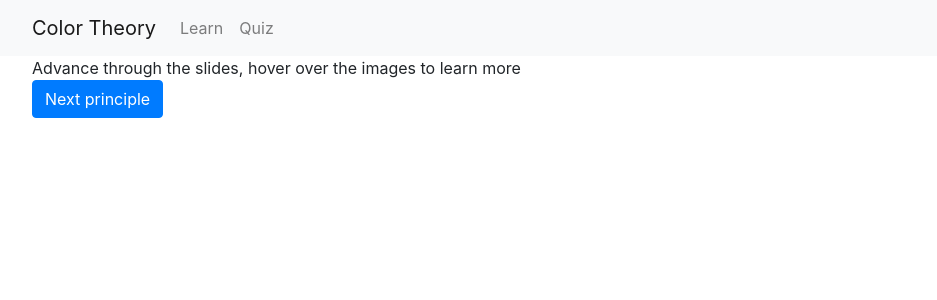
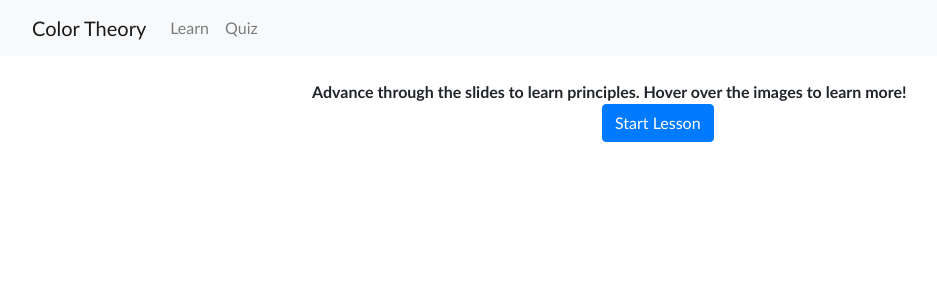
Before and after one commit to ldobrovic/ui-color-theory, a Flask app: page /learn/0 in a window 1280 px wide. Shown: the top 300 px of the page, without its empty margins (53-990 px from the left). Run offline with Flask 2, Linux system fonts and the light colour scheme; some libraries are stand-ins or nearby versions.

Commit message:
Learn + Homepage UI
Worked on Welcome page and learn.html.
I also made minor changes to layout.html ( mainly changed the text font so it matches with the learn portion of the site.
 I made minor changes in server.py (created a variable that allows me to access previous principles, tweaked data set a bit to see what hover functionality looked like)

```diff
--- a/server.py
+++ b/server.py
@@ -10,14 +10,14 @@ import sys
 lessons = [
     {
         "id": "0",
-        "text": "Advance through the slides, hover over the images to learn more",
+        "text": "Advance through the slides to learn principles. Hover over the images to learn more!",
     },
     {
         "id": "1",
         "text": "Neutral colors like black, white, and grey make life easy!",
         "examples": [
             {
-                "description": "YSL Le Smoking",
+                "description": "YSL Le Smoking.\n\nThe neutrals black and white make for a timeless, elegant combo.\n About: Yves Saint-Laurent’s “Le Smoking” tuxedo broke ground as the first suit for women in 1966 and still makes waves today",
                 "image": "/static/p1ysl.jpg",
             },
             {
@@ -28,7 +28,8 @@ lessons = [
                 "description": "Matila Djerf",
                 "image": "/static/p1matilda.png",
             }
-        ]
+        ],
+
     },
     {
         "id": "2",
@@ -46,7 +47,7 @@ lessons = [
                 "description": "Navy",
                 "image": "/static/p2navy.png",
             }
-        ]
+        ],
     },
     {
         "id": "3",
@@ -60,7 +61,7 @@ lessons = [
                 "description": "sample women's",
                 "image": "/static/p3women.png",
             },
-        ]
+        ],
     },
     {
         "id": "4",
@@ -78,7 +79,7 @@ lessons = [
                 "description": "Alexa Chung",
                 "image": "/static/p4alexa.png",
             }
-        ]
+        ],
     },
     {
         "id": "5",
@@ -96,7 +97,7 @@ lessons = [
                 "description": "Yellow",
                 "image": "/static/p5yellow.jpeg",
             }
-        ]
+        ],
     },
     {
         "id": "6",
@@ -114,7 +115,7 @@ lessons = [
                 "description": "Zendaya",
                 "image": "/static/p6zendaya.png",
             }
-        ]
+        ],
     },
 ]
 
@@ -239,7 +240,7 @@ def render_learn(id):
     if len(this_lesson) == 0:
         this_lesson.append(lessons[0])
 
-    return render_template("learn.html", data = this_lesson[0], next = int(this_lesson[0]["id"]) + 1)
+    return render_template("learn.html", data = this_lesson[0],next = int(this_lesson[0]["id"]) + 1,  before = int(this_lesson[0]["id"])-1)
 
 
 @app.route('/quiz/<id>')
--- /dev/null
+++ b/static/main.css
@@ -0,0 +1,73 @@
+.welcome_header1 {
+  text-align: center;
+  font-weight: bold;
+  font-size: large;
+  font-family: "Trebuchet MS";
+  margin-top: 60px;
+  margin-bottom: 15px;
+  color: black;
+}
+.text-font {
+  font-family: "Trebuchet MS";
+}
+#learn_header {
+  padding-left: 280px;
+}
+.start_center {
+  padding-left: 530px;
+}
+.container1 {
+  height: 250px;
+  width: auto;
+  background-color: white;
+}
+.img_padding {
+  padding-top: 15px;
+  padding-right: 55px;
+  padding-left: 30px;
+}
+.img_wrap {
+  position: relative;
+  height: 370px;
+  width: 330px;
+}
+
+.img_description {
+  position: absolute;
+  top: 10;
+  bottom: 0;
+  left: -10;
+  right: 0;
+  background: rgba(213, 224, 231, 0.72);
+  color: brown;
+  visibility: hidden;
+  opacity: 0;
+
+  /* transition effect. not necessary */
+  transition: opacity 0.2s, visibility 0.2s;
+}
+
+.img_wrap:hover .img_description {
+  visibility: visible;
+  opacity: 1;
+}
+
+.prev_margin {
+  margin-right: 780px;
+}
+.quiz_margin {
+  margin-right: 20px;
+}
+.welcome_center {
+  padding-left: 450px;
+}
+.disinlineblck {
+  display: inline-block;
+}
+.big_bold {
+  font-size: 18;
+  font-weight: bold;
+}
+.img_center {
+  padding-left: 100px;
+}
--- a/templates/layout.html
+++ b/templates/layout.html
@@ -1,47 +1,55 @@
-<!doctype html>
+<!DOCTYPE html>
 <html lang="en">
   <head>
     <!-- Required meta tags -->
-    <meta charset="utf-8">
-    <meta name="viewport" content="width=device-width, initial-scale=1">
-     <link rel="icon" href="data:,">
+    <meta charset="utf-8" />
+    <meta name="viewport" content="width=device-width, initial-scale=1" />
+    <link rel="icon" href="data:," />
 
     <!-- jquery -->
     <script src="http://code.jquery.com/jquery-3.3.1.min.js"></script>
     <script src="https://code.jquery.com/ui/1.12.0/jquery-ui.min.js"></script>
-  <link rel="stylesheet" href="http://code.jquery.com/ui/1.12.1/themes/base/jquery-ui.css">
+    <link
+      rel="stylesheet"
+      href="http://code.jquery.com/ui/1.12.1/themes/base/jquery-ui.css"
+    />
 
     <!-- Bootstrap CSS -->
-  <link rel="stylesheet" href="https://stackpath.bootstrapcdn.com/bootstrap/4.2.1/css/bootstrap.min.css">
+    <link
+      rel="stylesheet"
+      href="https://stackpath.bootstrapcdn.com/bootstrap/4.2.1/css/bootstrap.min.css"
+    />
 
-
-  <link rel="stylesheet" href="{{url_for('static', filename='main.css')}}">
+    <link rel="stylesheet" href="{{url_for('static', filename='main.css')}}" />
 
     <title>Color Theory</title>
   </head>
   <body>
-
-
-
+    <div class="container1">
       <nav class="navbar navbar-expand-lg navbar-light bg-light">
         <div class="container">
-    <a class="navbar-brand" href="/">Color Theory</a>
-    <button class="navbar-toggler" type="button" data-bs-toggle="collapse" data-bs-target="#navbarNavAltMarkup" aria-controls="navbarNavAltMarkup" aria-expanded="false" aria-label="Toggle navigation">
+          <a class="navbar-brand text-font" href="/">Color Theory</a>
+          <button
+            class="navbar-toggler"
+            type="button"
+            data-bs-toggle="collapse"
+            data-bs-target="#navbarNavAltMarkup"
+            aria-controls="navbarNavAltMarkup"
+            aria-expanded="false"
+            aria-label="Toggle navigation"
+          >
             <span class="navbar-toggler-icon"></span>
           </button>
           <div class="collapse navbar-collapse" id="navbarNavAltMarkup">
             <div class="navbar-nav">
-        <a class="nav-link" href="/learn/0">Learn</a>
-        <a class="nav-link" href="/quiz/0">Quiz</a>
+              <a class="nav-link text-font" href="/learn/0">Learn</a>
+              <a class="nav-link text-font" href="/quiz/0">Quiz</a>
             </div>
           </div>
         </div>
       </nav>
 
-    <div class="container">
-        {% block content %}
-        {% endblock %}
+      <div class="container">{% block content %} {% endblock %}</div>
     </div>
-
   </body>
 </html>
--- a/templates/learn.html
+++ b/templates/learn.html
@@ -1,42 +1,75 @@
-{% extends "layout.html" %}
-
-{% block content %}
+{% extends "layout.html" %} {% block content %}
 
 <script>
   let data = {{data|tojson}}
   let next = {{next|tojson}}
+  let before = {{before| tojson}}
 </script>
 
+<div class="row">
   {% if next == 1 %}
-
-<div id="learn_header">
-    {{data.text}}
+  <div class="col-md-12">
+    <br />
+    <div id="learn_header" class="text-font big_bold">{{data.text}}</div>
   </div>
-
   {% else %}
-
-<div id="learn_header">
+  <div class="disinlineblck">
+    <br />
+    <div id="learn_header2" class="big_bold text-font disinlineblck">
       Principle {{data.id}}
     </div>
 
-<div>
-   {{data.text}}
+    <div class="text-font">{{data.text}}</div>
+  </div>
+  <br />
+  <br />
 </div>
 {% endif %}
+<div class="row img_center">
+  {% for example in data.examples %}
 
-{% for example in data.examples %}
+  <div class="col-md-3 img_wrap">
     <div>
-    <img src="{{example.image}}" width=30% height="auto">
-    {{example.description}}
+      <img
+        src="{{example.image}}"
+        alt="exampleImage"
+        width="330px"
+        height="370px"
+        class="img_padding"
+      />
+      <p class="img_description text-font">{{example.description}}.</p>
     </div>
+  </div>
+
   {% endfor %}
+</div>
+<br />
+<br />
+<div class="row">
+  {% if next == 7 %}
+  <a href="/quiz/0" class="btn btn-primary text-font quiz_margin">Quiz me</a>
+  <a href="/learn/0" class="btn btn-secondary text-font">Redo lesson</a>
+  {% elif next == 1 %}
+  <div class="col-md-12 start_center">
+    <a href="/learn/{{next}}" class="btn btn-primary text-font">Start Lesson</a>
+  </div>
+  {% else %}
 
+  <div class="row">
+    <div>
+      <a
+        href="/learn/{{before}}"
+        class="btn btn-secondary text-font prev_margin"
+        >Previous Principle</a
+      >
+    </div>
 
-{% if next == 7 %}
-    <a href="/quiz/0" class="btn btn-primary">Quiz me</a>
-    <a href="/learn/0" class="btn btn-secondary">Redo lesson</a>
-{% else %}
-    <a href="/learn/{{next}}" class="btn btn-primary">Next principle</a>
+    <div class>
+      <a href="/learn/{{next}}" class="btn btn-primary text-font"
+        >Next Principle</a
+      >
+    </div>
+  </div>
   {% endif %}
-
+</div>
 {% endblock %}
```
Also changed, not shown: templates/welcome.html (+7 -8 lines). Lines whose indentation alone changed are shown as unchanged.
